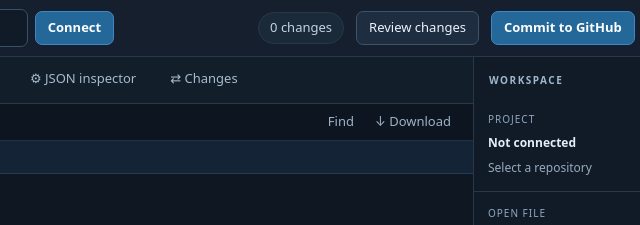
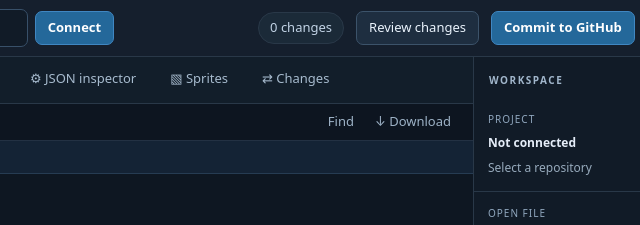
Before and after one commit to Unborne-Fetus/PokeStudio-Web, a plain HTML site: page index.html in a window 1280 px wide. Shown: the top 225 px of the page, 577-1217 px from the left. Drawn offline with nearby package versions, Linux system fonts and the light colour scheme.

Commit message:
Add sprite inspection workspace tab

```diff
--- a/index.html
+++ b/index.html
@@ -26,7 +26,7 @@
       <button data-view="code" class="active">⌨ Code</button>
       <button data-view="map">▦ Map & events</button>
       <button data-view="encounters">◈ Encounters</button>
-      <button data-view="data">⚙ JSON inspector</button>
+      <button data-view="data">⚙ JSON inspector</button><button data-view="sprites">▧ Sprites</button>
       <button data-view="changes">⇄ Changes</button>
     </nav>
     <div id="contextbar"><span id="filename">No file selected</span><div class="grow"></div>
```
